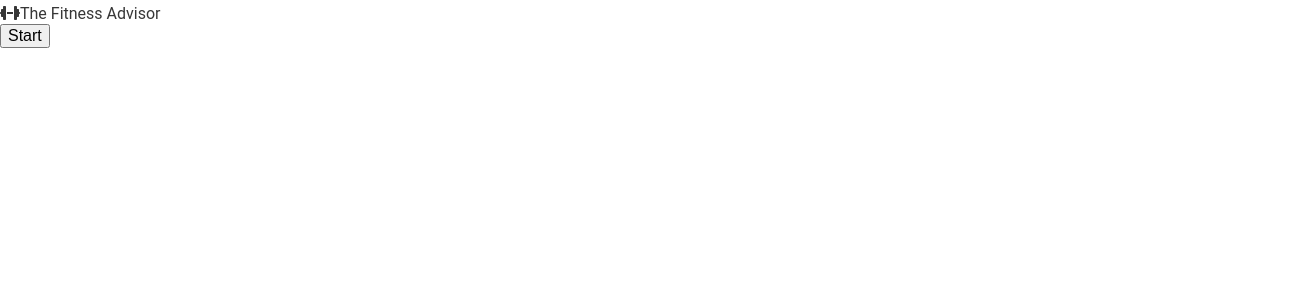
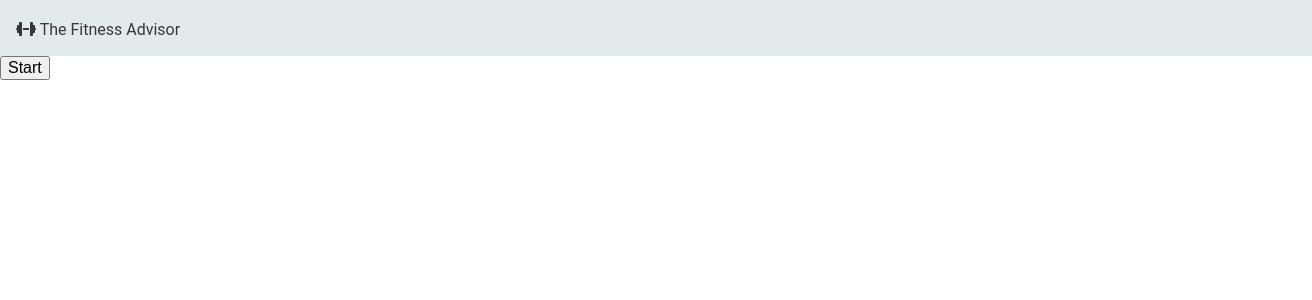
Before and after one commit to clauadri/fitness-app, a React (Create React App) app: page / in a window 1280 px wide. Shown: the top 300 px of the page, 1312 px wide, since content can reach past the window. Built offline with nearby package versions, Linux system fonts and the light colour scheme.

Commit message:
user-info folder added

```diff
--- a/src/App.js
+++ b/src/App.js
@@ -2,9 +2,9 @@ import "./App.css";
 import { Route, Routes } from "react-router-dom";
 import Home from "./pages/home/Home";
 import Navbar from "./components/navbar/Navbar";
-import Login from "./pages/login/Login";
-import Register from "./pages/register/Register";
-import User from "./pages/user/User";
+import Login from "./pages/user-info/login/Login";
+import Register from "./pages/user-info/register/Register";
+import User from "./pages/user-info/user/User";
 
 function App() {
   return (
--- a/src/components/navbar/Navbar.jsx
+++ b/src/components/navbar/Navbar.jsx
@@ -3,6 +3,8 @@ import "./Styles.css";
 import { NavLink } from "react-router-dom";
 import { FontAwesomeIcon } from "@fortawesome/react-fontawesome";
 import { faDumbbell } from "@fortawesome/free-solid-svg-icons";
+// import iconClose from "../../assets/icon-close-menu.svg";
+// import Logout from "../logout/Logout";
 
 const Navbar = () => {
   return (
@@ -10,7 +12,7 @@ const Navbar = () => {
       <NavLink activeclassname={"active"} to="/">
         <div className="logo-wrapper">
           <FontAwesomeIcon icon={faDumbbell} />
-          <span className="app-title">The Fitness Advisor</span>
+          <span className="app-title"> The Fitness Advisor</span>
         </div>
       </NavLink>
     </div>
--- a/src/components/navbar/Styles.css
+++ b/src/components/navbar/Styles.css
@@ -1,3 +1,8 @@
+.navbar-container {
+width: 100%;
+background-color: rgba(226, 234, 236, 0.993);
+padding: 1em;
+}
 .logo-wrapper {
     font-size: 20px;
     color: rgb(55, 55, 55);
```
Also changed, not shown: src/pages/user-info/login/Login.jsx (renamed from src/pages/login/Login.jsx), src/pages/user-info/login/Styles.css (added), src/pages/user-info/register/Register.jsx (renamed from src/pages/register/Register.jsx), src/pages/user-info/register/Styles.css (added), src/pages/user-info/user/Styles.css (added), src/pages/user-info/user/User.jsx (renamed from src/pages/user/User.jsx).
